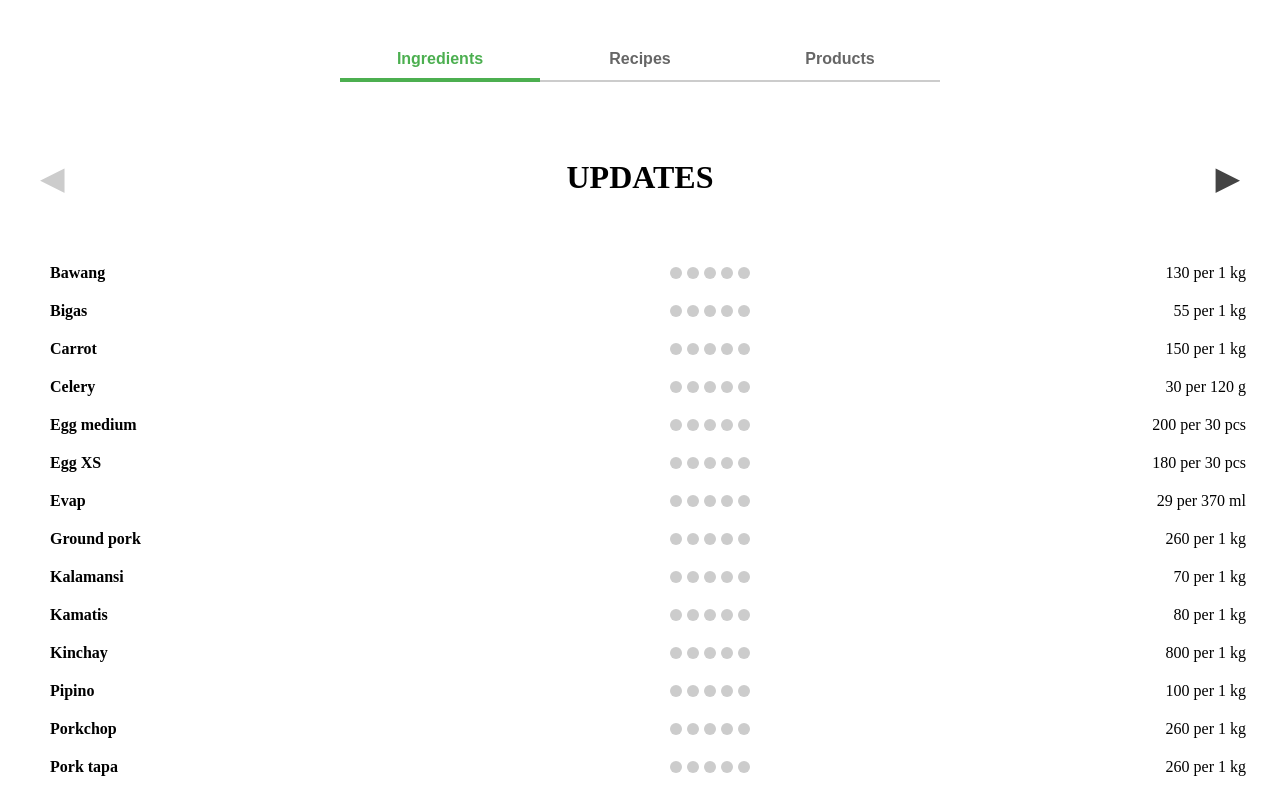
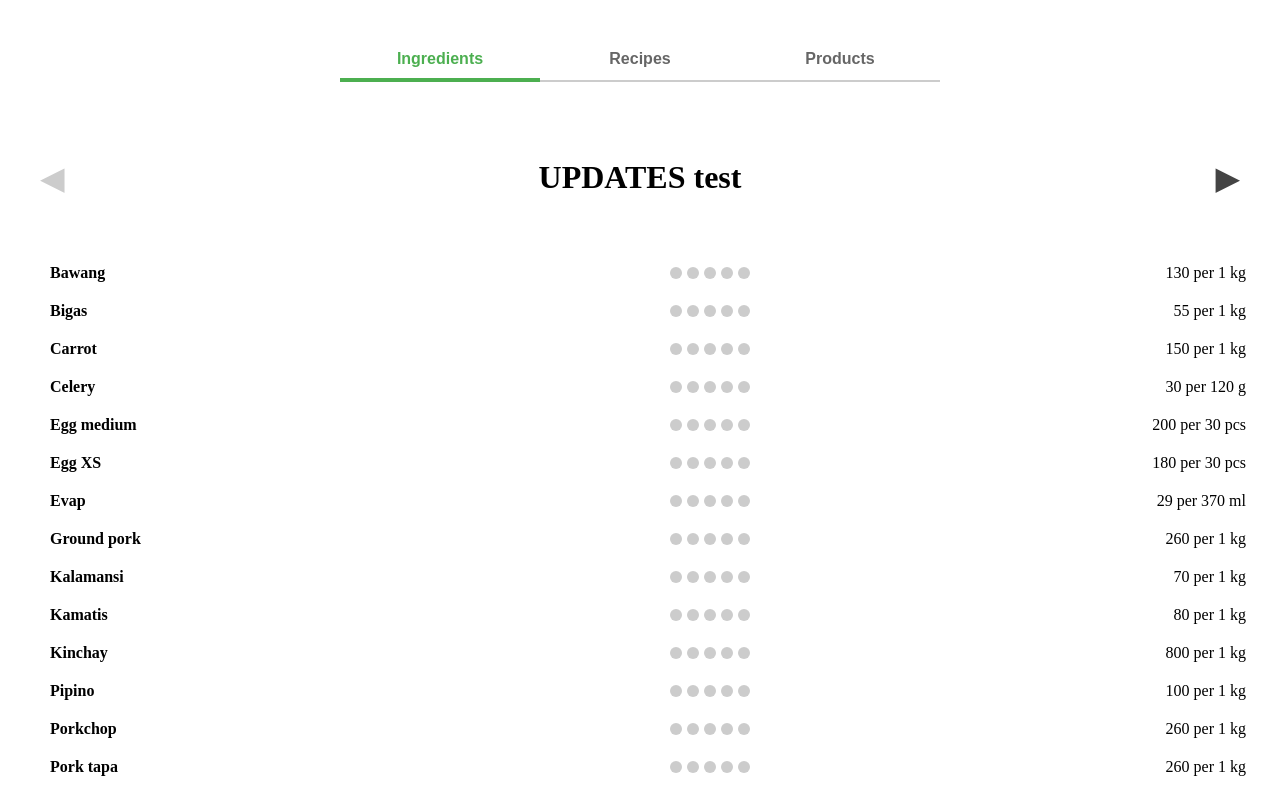
Before and after one commit to enzoperce35/mb-ingredients, a React (Vite) app: page / in a window 1280 px wide. Shown: the top 796 px of the page. Built offline with nearby package versions, Linux system fonts and the light colour scheme.

Commit message:
dummy edit to try to fix not updating deployment

```diff
--- a/src/app/Header.jsx
+++ b/src/app/Header.jsx
@@ -17,7 +17,7 @@ function Header({ activeTab }) {
   } else if (activeTab === "Products") {
     title = "All Products";
   } else if (isOnMain) {
-    title = "UPDATES";
+    title = "UPDATES test";
   } else if (isOnChanges) {
     title = "CHANGES";
   } else if (isOnDetail) {
```
